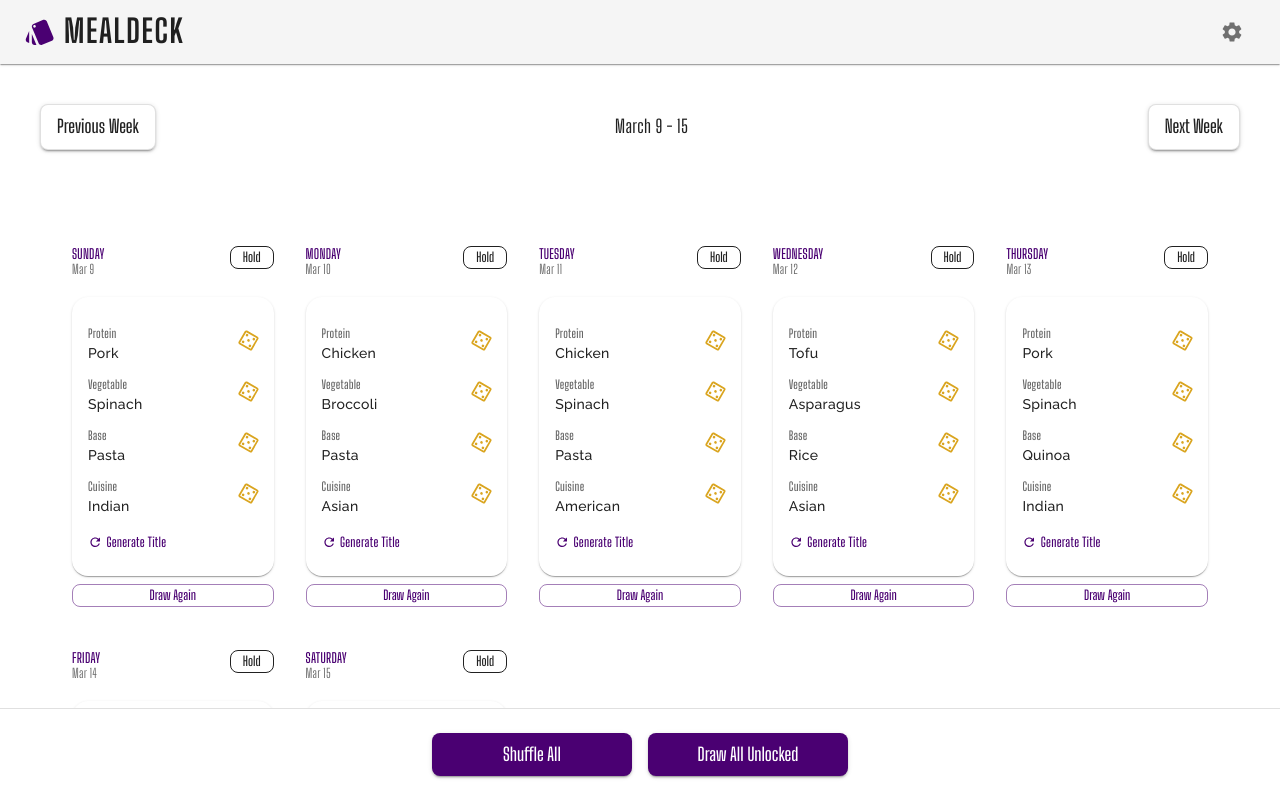
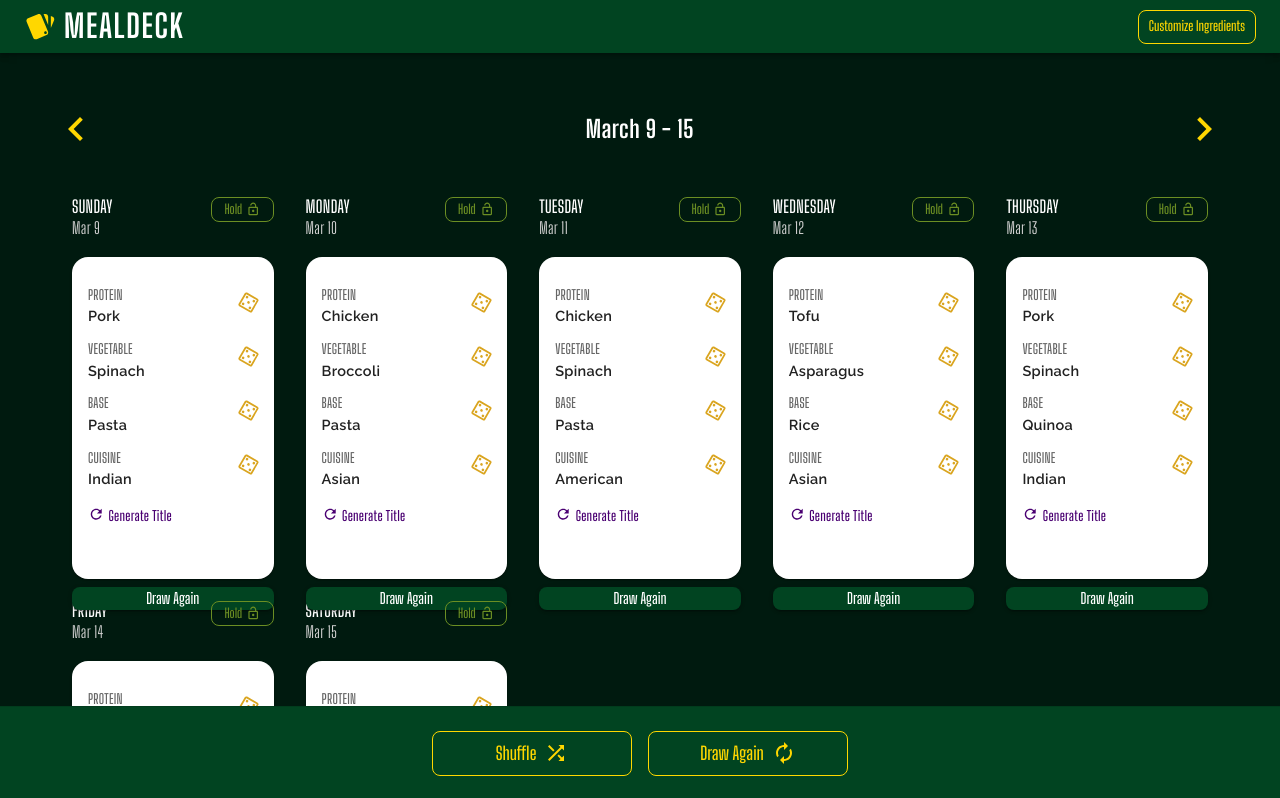
Before and after one commit to jqmccullagh/mealdeck, a React (Vite) app: page / in a window 1280 px wide. Shown: the top 798 px of the page. Built offline with nearby package versions, Linux system fonts and the light colour scheme.

Commit message:
Finalize changes for layout-shuffling branch

```diff
--- a/src/App.tsx
+++ b/src/App.tsx
@@ -13,6 +13,10 @@ import { ThemeProvider, CssBaseline, Grid, AppBar, IconButton, Box, Typography }
 import theme from './theme';
 import SettingsIcon from '@mui/icons-material/Settings';
 import StyleIcon from '@mui/icons-material/Style';
+import ChevronLeftIcon from '@mui/icons-material/ChevronLeft';
+import ChevronRightIcon from '@mui/icons-material/ChevronRight';
+import ShuffleIcon from '@mui/icons-material/Shuffle';
+import AutorenewIcon from '@mui/icons-material/Autorenew';
 import './App.css'; // Ensure you import your CSS file
 
 interface Attributes {
@@ -225,9 +229,10 @@ const App: React.FC = () => {
         `}
       </style>
       <div style={{
-        background: 'linear-gradient(to right, #D3C4E0, #B2E0B2)', // Light purplish-grey to light green
+        background: 'linear-gradient(to right, #001a0f, #001a0f)', // Very very dark green almost black background
         minHeight: '100vh',
         margin: 0,
+        backgroundColor: '#001a0f' // Very very dark green almost black background
       }}>
         <Box
           sx={{
@@ -235,11 +240,12 @@ const App: React.FC = () => {
             minHeight: '100vh',
             display: 'flex',
             flexDirection: 'column',
-            bgcolor: 'background.default',
-            overflow: 'hidden'
+            bgcolor: '#001a0f', // Very very dark green almost black background
+            overflow: 'hidden',
+            background: 'linear-gradient(to right, #001a0f, #001a0f)' // Very very dark green almost black background
           }}
         >
-          <AppBar position="static" color="default" elevation={1} sx={{ width: '100%' }}>
+          <AppBar position="static" sx={{ width: '100%', bgcolor: '#014421' }}> {/* Dark forest green background */}
             <Box sx={{
               display: 'flex',
               justifyContent: 'center',
@@ -257,25 +263,41 @@ const App: React.FC = () => {
                 }
               }}>
                 <Box sx={{ display: 'flex', alignItems: 'center', gap: 1 }}>
-                  <StyleIcon sx={{ fontSize: '2rem', color: 'primary.main' }} />
+                  <StyleIcon sx={{ fontSize: '2rem', color: 'gold', transform: 'rotate(180deg)' }} /> {/* Gold icon */}
                   <Typography variant="h1" sx={{
                     fontSize: '2rem',
                     fontWeight: 700,
                     m: 0,
                     fontFamily: 'Big Shoulders Display',
                     textTransform: 'uppercase',
-                    letterSpacing: '0.05em'
+                    letterSpacing: '0.05em',
+                    color: 'white' // White text
                   }}>
                     MealDeck
                   </Typography>
                 </Box>
-                <IconButton
+                <Button
                   onClick={() => setIsSettingsOpen(true)}
-                  aria-label="Settings"
-                  size="large"
+                  variant="outlined"
+                  sx={{
+                    borderColor: 'gold', // Gold border
+                    color: 'gold', // Gold text
+                    backgroundColor: 'transparent',
+                    boxShadow: 'none',
+                    borderWidth: '1px',
+                    borderStyle: 'solid',
+                    fontSize: '0.85rem', // Decrease font size by 15%
+                    padding: '4px 10px', // Adjust padding to maintain proportions
+                    '&:hover': {
+                      borderColor: 'gold', // Gold border on hover
+                      color: 'gold', // Gold text on hover
+                      backgroundColor: 'transparent',
+                      boxShadow: 'none',
+                    }
+                  }}
                 >
-                  <SettingsIcon />
-                </IconButton>
+                  Customize Ingredients
+                </Button>
               </Box>
             </Box>
           </AppBar>
@@ -303,30 +325,38 @@ const App: React.FC = () => {
                 gap: { xs: 3, sm: 4 }
               }}>
                 {/* Week Navigation */}
-                <Grid container spacing={2} sx={{ mb: 3 }}>
+                <Grid container spacing={2} sx={{ mb: 0 }}> {/* Removed margin-bottom */}
                   <Grid item xs={12}>
                     <Box sx={{
                       display: 'flex',
                       justifyContent: 'space-between',
                       alignItems: 'center',
                       flexWrap: 'wrap',
-                      gap: '1rem'
+                      gap: '1rem',
+                      px: { xs: 2, sm: 0 } // Add padding on mobile to stick chevrons to the sides
                     }}>
-                      <Button
-                        variant="secondary"
+                      <IconButton
                         onClick={handlePreviousWeek}
+                        aria-label="Previous Week"
+                        size="large"
                         sx={{
-                          minWidth: { xs: '100%', sm: 'auto' }
+                          minWidth: { xs: 'auto', sm: 'auto' },
+                          display: 'flex',
+                          alignItems: 'center',
+                          gap: 0.5,
+                          position: { xs: 'absolute', sm: 'static' }, // Stick to the side on mobile
+                          left: { xs: 0, sm: 'auto' } // Stick to the left side on mobile
                         }}
                       >
-                        Previous Week
-                      </Button>
+                        <ChevronLeftIcon sx={{ fontSize: '3rem', color: 'gold' }} /> {/* Gold icon */}
+                      </IconButton>
                       <Typography
                         variant="h6"
                         sx={{
-                          fontSize: '1.125rem',
-                          fontWeight: 500,
-                          order: { xs: -1, sm: 0 },
+                          fontSize: '1.5rem', // Slightly larger
+                          fontWeight: 700, // Bolder
+                          color: 'white', // White text
+                          order: { xs: 0, sm: 0 },
                           width: { xs: '100%', sm: 'auto' },
                           textAlign: { xs: 'center', sm: 'left' },
                           fontFamily: 'Big Shoulders Display'
@@ -334,15 +364,21 @@ const App: React.FC = () => {
                       >
                         {weekInfo.displayRange}
                       </Typography>
-                      <Button
-                        variant="secondary"
+                      <IconButton
                         onClick={handleNextWeek}
+                        aria-label="Next Week"
+                        size="large"
                         sx={{
-                          minWidth: { xs: '100%', sm: 'auto' }
+                          minWidth: { xs: 'auto', sm: 'auto' },
+                          display: 'flex',
+                          alignItems: 'center',
+                          gap: 0.5,
+                          position: { xs: 'absolute', sm: 'static' }, // Stick to the side on mobile
+                          right: { xs: 0, sm: 'auto' } // Stick to the right side on mobile
                         }}
                       >
-                        Next Week
-                      </Button>
+                        <ChevronRightIcon sx={{ fontSize: '3rem', color: 'gold' }} /> {/* Gold icon */}
+                      </IconButton>
                     </Box>
                   </Grid>
                 </Grid>
@@ -361,18 +397,20 @@ const App: React.FC = () => {
                     rowGap: {
                       xs: 8,
                       sm: 8,
-                      md: 8
+                      md: 12, // Add extra vertical padding for tablet breakpoint
+                      lg: 8 // Ensure enough row gap for tablet breakpoint
                     },
                     columnGap: {
                       xs: 4,
                       sm: 4,
                       md: 4,
+                      lg: 4, // Ensure enough column gap for tablet breakpoint
                       xl: 2.5  // 20px gap at xl
                     },
                     width: '100%',
                     mb: { xs: 12, sm: 14 },
                     px: { xs: 2, sm: 3, md: 4, xl: 2 },
-                    py: { xs: 3, sm: 4, md: 5 },
+                    py: { xs: 0, sm: 0, md: 0 }, // Removed padding above the card area
                     justifyContent: 'center'  // Center the grid when using fixed widths
                   }}
                 >
@@ -406,7 +444,7 @@ const App: React.FC = () => {
                   position: 'fixed',
                   bottom: 0,
                   left: 0,
-                  bgcolor: 'background.default',
+                  bgcolor: '#014421', // Same green as the header background
                   borderTop: '1px solid',
                   borderColor: 'divider',
                   py: 3
@@ -420,32 +458,58 @@ const App: React.FC = () => {
                   }}
                 >
                   <Grid container spacing={2} justifyContent="center">
-                    <Grid item xs={12} sm="auto">
+                    <Grid item xs={6} sm="auto"> {/* Adjusted to take half width on mobile */}
                       <Button
-                        variant="primary"
+                        variant="outlined"
                         onClick={handleShuffleAll}
                         sx={{
-                          width: { xs: '100%', sm: 'auto' },
-                          minWidth: { sm: '200px' }
+                          width: '100%', // Full width on mobile
+                          minWidth: { sm: '200px' },
+                          backgroundColor: 'transparent', // Transparent background
+                          color: 'gold', // Gold text
+                          borderColor: 'gold', // Gold border
+                          boxShadow: 'none',
+                          borderWidth: '1px',
+                          borderStyle: 'solid',
+                          '&:hover': {
+                            backgroundColor: 'transparent', // Transparent background on hover
+                            color: 'gold', // Gold text on hover
+                            borderColor: 'gold', // Gold border on hover
+                            boxShadow: 'none'
+                          }
                         }}
                       >
-                        Shuffle All
+                        Shuffle
+                        <ShuffleIcon sx={{ ml: 1, color: 'gold' }} /> {/* Gold icon */}
                       </Button>
                     </Grid>
-                    <Grid item xs={12} sm="auto">
+                    <Grid item xs={6} sm="auto"> {/* Adjusted to take half width on mobile */}
                       <Button
-                        variant="primary"
+                        variant="outlined"
                         onClick={() => {
                           mealCards
                             .filter(card => !card.isLocked)
                             .forEach(card => handleDrawAgain(card.id));
                         }}
                         sx={{
-                          width: { xs: '100%', sm: 'auto' },
-                          minWidth: { sm: '200px' }
+                          width: '100%', // Full width on mobile
+                          minWidth: { sm: '200px' },
+                          backgroundColor: 'transparent', // Transparent background
+                          color: 'gold', // Gold text
+                          borderColor: 'gold', // Gold border
+                          boxShadow: 'none',
+                          borderWidth: '1px',
+                          borderStyle: 'solid',
+                          '&:hover': {
+                            backgroundColor: 'transparent', // Transparent background on hover
+                            color: 'gold', // Gold text on hover
+                            borderColor: 'gold', // Gold border on hover
+                            boxShadow: 'none'
+                          }
                         }}
                       >
-                        Draw All Unlocked
+                        Draw Again
+                        <AutorenewIcon sx={{ ml: 1, color: 'gold' }} /> {/* Gold icon */}
                       </Button>
                     </Grid>
                   </Grid>
--- a/src/components/MealCard.tsx
+++ b/src/components/MealCard.tsx
@@ -13,6 +13,8 @@ import {
 } from '@mui/material';
 import CasinoOutlinedIcon from '@mui/icons-material/CasinoOutlined';
 import RefreshIcon from '@mui/icons-material/Refresh';
+import LockIcon from '@mui/icons-material/Lock';
+import LockOpenIcon from '@mui/icons-material/LockOpen';
 
 interface MealAttribute {
   category: string;
@@ -73,11 +75,11 @@ const MealCard: React.FC<MealCardProps> = ({
             variant="h6"
             component="div"
             sx={{
-              fontSize: { xs: '0.75rem', sm: '0.85rem' },
+              fontSize: { xs: '0.9375rem', sm: '1.0625rem' }, // Increased by 25%
               textTransform: 'uppercase',
               lineHeight: 1.2,
               fontWeight: 600,
-              color: '#4a0072'
+              color: 'white' // White text
             }}
           >
             {date.split(',')[0]}
@@ -85,9 +87,9 @@ const MealCard: React.FC<MealCardProps> = ({
           <Typography
             variant="body2"
             sx={{
-              fontSize: { xs: '0.7rem', sm: '0.8rem' },
+              fontSize: { xs: '0.875rem', sm: '1rem' }, // Increased by 25%
               lineHeight: 1.2,
-              color: 'text.secondary',
+              color: '#D3D3D3', // Very light grey text
               fontWeight: 400
             }}
           >
@@ -104,16 +106,28 @@ const MealCard: React.FC<MealCardProps> = ({
             padding: '4px 12px',
             fontSize: '0.82rem',
             lineHeight: 1,
-            height: 'auto'
+            height: 'auto',
+            display: 'flex',
+            alignItems: 'center',
+            gap: 0.5,
+            borderColor: isLocked ? 'primary.main' : '#6B8E23', // Medium green-grey outline
+            color: isLocked ? 'black' : '#6B8E23', // Medium green-grey text for default state
+            backgroundColor: isLocked ? '#DAA520' : 'transparent', // Dark gold background for active state
+            '&:hover': {
+              borderColor: isLocked ? 'primary.main' : '#6B8E23', // Medium green-grey outline on hover
+              color: isLocked ? 'black' : '#6B8E23', // Medium green-grey text on hover for default state
+              backgroundColor: isLocked ? '#DAA520' : 'transparent' // Dark gold background on hover for active state
+            }
           }}
         >
-          Hold
+          {isLocked ? "Held" : "Hold"}
+          {isLocked ? <LockIcon sx={{ fontSize: '0.9rem', color: 'black' }} /> : <LockOpenIcon sx={{ fontSize: '0.9rem', color: '#6B8E23' }} />} {/* Medium green-grey icon for default state */}
         </Button>
       </div>
 
       <Card
         sx={{
-          height: '100%',
+          height: { xs: 'auto', md: '322px' }, // Set height to 322px for desktop breakpoint
           display: 'flex',
           flexDirection: 'column',
           position: 'relative',
@@ -144,23 +158,23 @@ const MealCard: React.FC<MealCardProps> = ({
                 }}
               >
                 <ListItemText
-                  primary={attr.category === 'Starch' ? 'Base' : attr.category}
+                  primary={attr.category === 'Starch' ? 'BASE' : attr.category.toUpperCase()} // Ensure "Base" is uppercase
                   secondary={attr.value}
                   sx={{
                     m: 0,
                     '& .MuiListItemText-primary': {
-                      fontSize: '12px',
+                      fontSize: '13.66px', // Increased by 10%
                       color: 'text.secondary',
                       fontWeight: 600,
                       lineHeight: 1.5,
                       fontFamily: 'Big Shoulders Display'
                     },
                     '& .MuiListItemText-secondary': {
-                      fontSize: '14px',
+                      fontSize: '14.49px', // Increased by 15%
                       color: 'text.primary',
-                      fontWeight: 500,
+                      fontWeight: 800, // Extra bold text
                       lineHeight: 1.5,
-                      fontFamily: 'Raleway'
+                      fontFamily: 'Raleway' // Changed font to Raleway
                     }
                   }}
                 />
@@ -195,17 +209,17 @@ const MealCard: React.FC<MealCardProps> = ({
             onClick={handleGenerateTitle}
             sx={{
               display: 'flex',
-              alignItems: 'center',
+              alignItems: 'flex-start', // Align items to the top
               cursor: 'pointer',
               color: 'primary.main',
               mt: 2,
-              fontSize: '13px !important',
+              fontSize: '13.75px !important', // Updated font size
               '&.MuiTypography-body2': {
-                fontSize: '13px !important'
+                fontSize: '13.75px !important' // Updated font size
               }
             }}
           >
-            <RefreshIcon sx={{ mr: 0.5, fontSize: '0.9rem' }} />
+            <RefreshIcon sx={{ mr: 0.5, fontSize: '1.03rem', alignSelf: 'flex-start' }} />
             {generatedTitle ? generatedTitle : 'Generate Title'}
           </Typography>
         </CardContent>
@@ -214,14 +228,21 @@ const MealCard: React.FC<MealCardProps> = ({
       <Button
         onClick={() => handleDrawAgain(id)}
         size="small"
-        variant="outlined"
+        variant="contained"
         sx={{
           minWidth: 'auto',
           padding: '4px 12px',
-          fontSize: '0.82rem',
+          fontSize: '0.94rem', // Increased by 15%
           lineHeight: 1,
           height: 'auto',
-          mb: 2
+          mb: 2,
+          backgroundColor: '#014421', // Dark green background color
+          color: 'white', // White text
+          border: 'none', // No outline
+          '&:hover': {
+            backgroundColor: '#014421', // Dark green background color on hover
+            color: 'white' // White text on hover
+          }
         }}
       >
         Draw Again
```
Also changed, not shown: package.json (+2 -5 lines), 2 other files (tests, documents, lock files or other folders).
